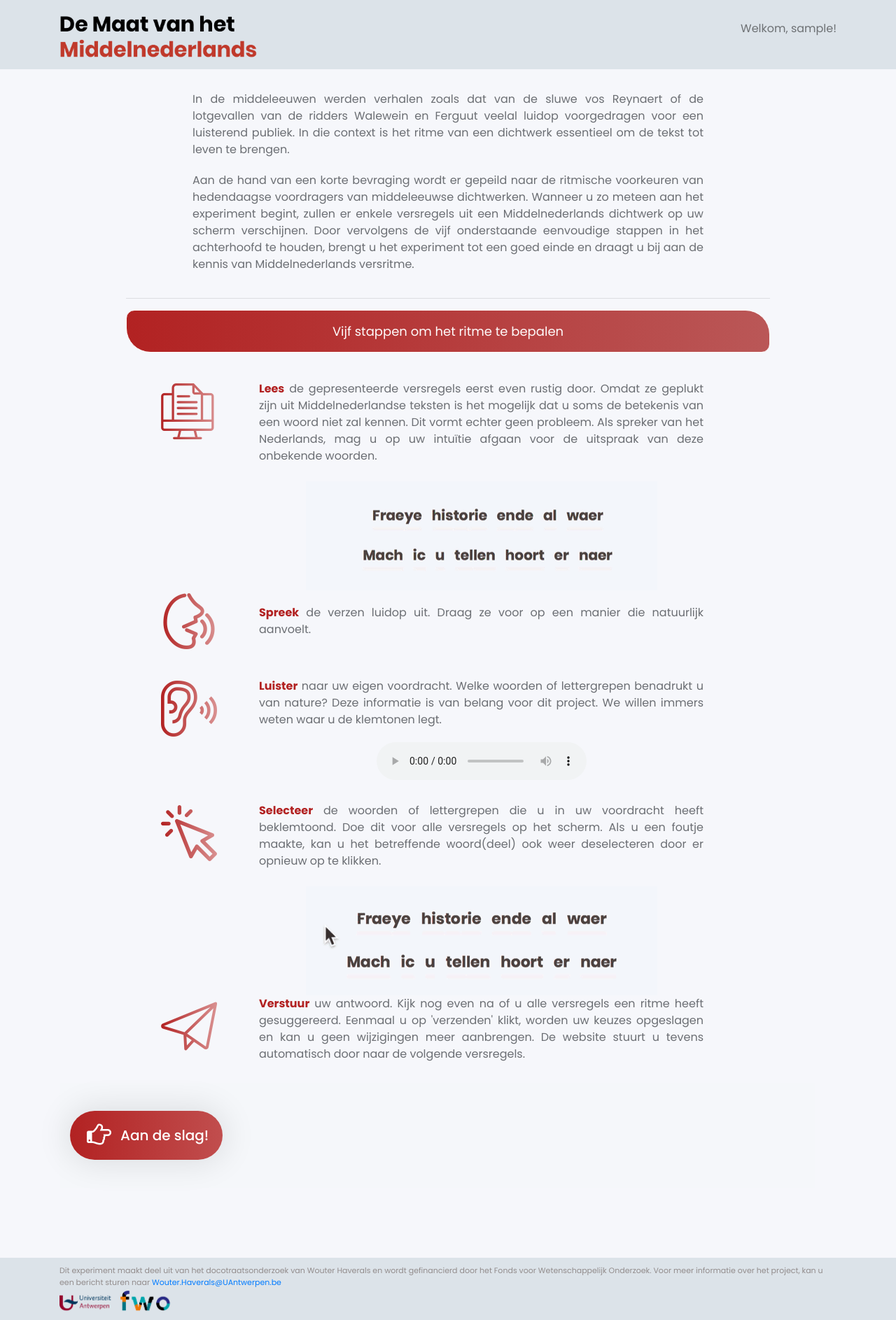
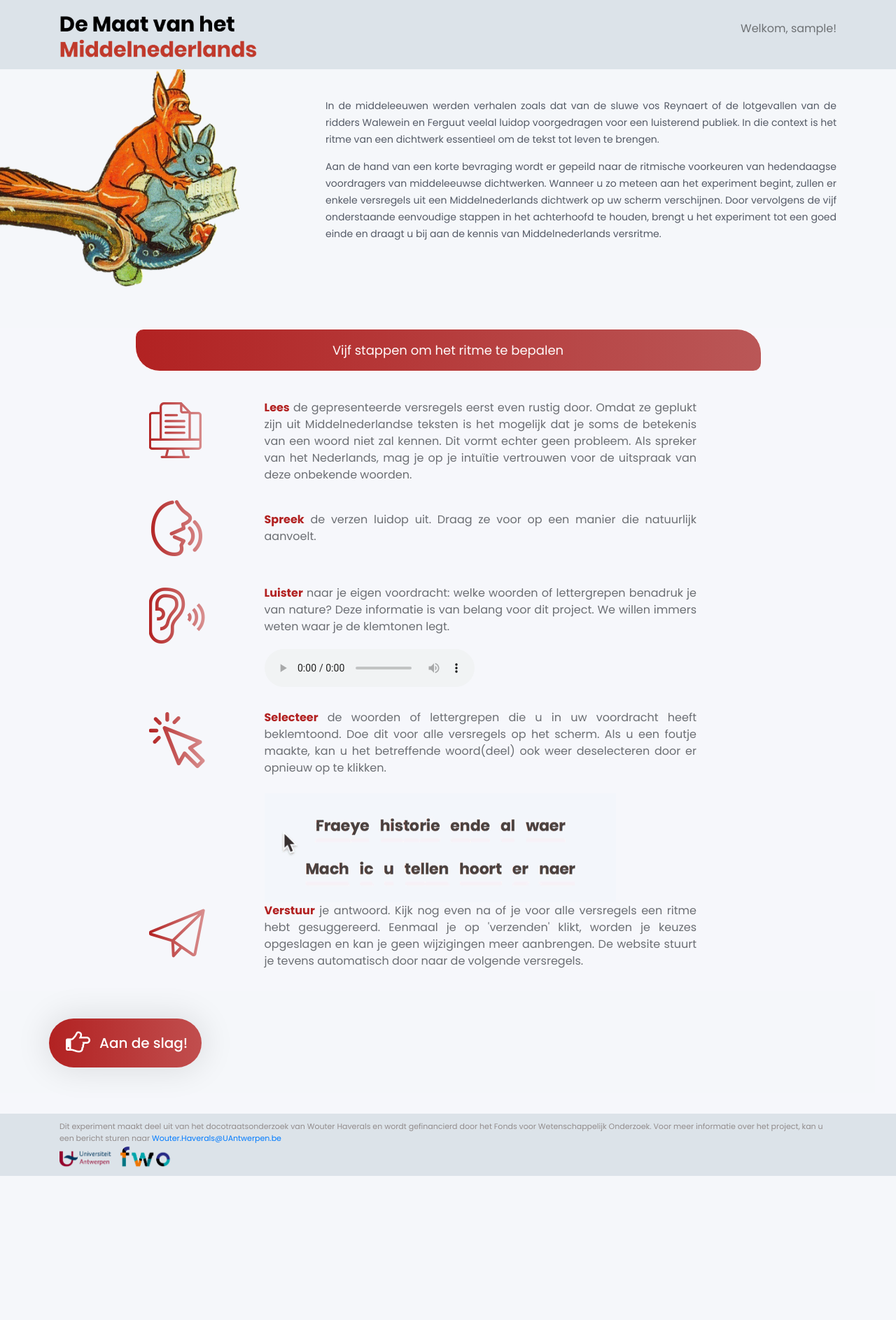
Before and after one commit to WHaverals/scanblog, a Flask app: page /task_description in a window 1280 px wide. Shown: the whole page at 70% size. After the commit the page ends 1681 px from the top, so only its background shows below. Run offline with Flask 2, Linux system fonts and the light colour scheme; the visitor is signed in with stand-in values (Sample User, id 1); data comes from the database, SQL or seed files in the repository; parts of the project's set-up code (start-up, migrations or seed data) failed here and were passed over; some libraries are stand-ins or nearby versions.

Commit message:
new index (footer deleted) and task html (new images)

```diff
--- a/app/templates/task_description.html
+++ b/app/templates/task_description.html
@@ -25,7 +25,7 @@
 	<link rel="stylesheet" type="text/css" href="../static/css/slicknav.css" media="screen">
 	<!-- Main custom css -->
 	<link rel="stylesheet" type="text/css" href="../static/css/custom.css" media="screen">
-	<link rel="stylesheet" type="text/css" href="../static/css/pages.css" media="screen">
+	<link rel="stylesheet" type="text/css" href="../static/css/pages_task.css" media="screen">
 	<!-- HTML5 shim and Respond.js for IE8 support of HTML5 elements and media queries -->
     <!-- WARNING: Respond.js doesn't work if you view the page via file:// -->
     <!--[if lt IE 9]>
@@ -48,21 +48,39 @@
 </header>
 <!-- Header Section ends -->
 
+		<!-- Page Header Section Starts -->
+	<section class="page-header">
+		<section class="main-features-layout-5">
+			<div class="container">
+				<div class="row">
+					<div class="col-md-4">
+						<!-- Feature image start -->
+						<div class="main-feature-image">
+							<img src="../static/images/rein_kleiner.png" style="margin-top: 35px" alt="" />
+						</div>
+						<!-- Feature image end -->
+					</div>
+
+					<div class="col-md-8">
+						<!-- Feature Content start -->
+						<div class="main-feature-entry">
+							<p class="text-justify">In de middeleeuwen werden verhalen zoals dat van de sluwe vos Reynaert of de lotgevallen van de ridders Walewein en Ferguut veelal luidop voorgedragen voor een luisterend publiek. In die context is het ritme van een dichtwerk essentieel om de tekst tot leven te brengen.</p>
+							<p class="text-justify">Aan de hand van een korte bevraging wordt er gepeild naar de ritmische voorkeuren van hedendaagse voordragers van middeleeuwse dichtwerken. Wanneer u zo meteen aan het experiment begint, zullen er enkele versregels uit een Middelnederlands dichtwerk op uw scherm verschijnen. Door vervolgens de vijf onderstaande eenvoudige stappen in het achterhoofd te houden, brengt u het experiment tot een goed einde en draagt u bij aan de kennis van Middelnederlands versritme.</p>
+						</div>
+						<!-- Feature Content end -->
+					</div>
+				</div>
+			</div>
+	</section>
+	</section>
+	<!-- Banner Section Ends -->
 
 	<!-- Blog Page starts -->
 	<div class="page-blog">
 		<div class="container">
-			<div class="row">
-			  <div class="col-md-8 offset-md-2">
-
-				  <p class="text-justify">In de middeleeuwen werden verhalen zoals dat van de sluwe vos Reynaert of de lotgevallen van de ridders Walewein en Ferguut veelal luidop voorgedragen voor een luisterend publiek. In die context is het ritme van een dichtwerk essentieel om de tekst tot leven te brengen. </p>
-
-				  <p class="text-justify">Aan de hand van een korte bevraging wordt er gepeild naar de ritmische voorkeuren van hedendaagse voordragers van middeleeuwse dichtwerken. Wanneer u zo meteen aan het experiment begint, zullen er enkele versregels uit een Middelnederlands dichtwerk op uw scherm verschijnen. Door vervolgens de vijf onderstaande eenvoudige stappen in het achterhoofd te houden, brengt u het experiment tot een goed einde en draagt u bij aan de kennis van Middelnederlands versritme.</p>
-
-				</div>
+				<!-- Main Features section starts -->
 
 				<div class="col-md-10 offset-md-1">
-					<hr></hr>
 					<p style="margin-bottom: 40px" class="msg msg-danger">Vijf stappen om het ritme te bepalen</p>
 				</div>
 
@@ -78,7 +96,7 @@
 					<!-- service single box end -->
 			  </div>
 			  <div class="col-lg-7 col-xl-7 col-md-7 wow fadeInUp">
-			    <p class="text-justify" ><taskword><strong>Lees</strong></taskword> de gepresenteerde versregels eerst even rustig door. Omdat ze geplukt zijn uit Middelnederlandse teksten is het mogelijk dat u soms de betekenis van een woord niet zal kennen. Dit vormt echter geen probleem. Als spreker van het Nederlands, mag u op uw intuïtie afgaan voor de uitspraak van deze onbekende woorden.</p><img src="../static/images/verses_show.gif" alt="" />
+			    <p class="text-justify" ><taskword><strong>Lees</strong></taskword> de gepresenteerde versregels eerst even rustig door. Omdat ze geplukt zijn uit Middelnederlandse teksten is het mogelijk dat je soms de betekenis van een woord niet zal kennen. Dit vormt echter geen probleem. Als spreker van het Nederlands, mag je op je intuïtie vertrouwen voor de uitspraak van deze onbekende woorden.</p>
 			  </div>
 
 			  <div class="col-lg-3 col-xl-2 offset-xl-1 col-md-3">
@@ -100,7 +118,8 @@ de verzen luidop uit. Draag ze voor op een manier die natuurlijk aanvoelt.</p>
 					<!-- service single box end -->
 				</div>
 
-				<div class="col-lg-7 col-xl-7 col-md-7 wow fadeInUp"><p class="text-justify"><taskword><strong>Luister</strong></taskword> naar uw eigen voordracht. Welke woorden of lettergrepen benadrukt u van nature? Deze informatie is van belang voor dit project. We willen immers weten waar u de klemtonen legt.</p>
+				<div class="col-lg-7 col-xl-7 col-md-7 wow fadeInUp"><p class="text-justify"><taskword><strong>Luister</strong></taskword>
+naar je eigen voordracht: welke woorden of lettergrepen benadruk je van nature? Deze informatie is van belang voor dit project. We willen immers weten waar je de klemtonen legt.</p>
 				  <audio controls style="margin-bottom:25px">
 					  <source src="../static/audio/fraeye.mp3" type="audio/mpeg"> Your browser does not support the audio element.
 				  </audio><br>
@@ -122,11 +141,12 @@ de verzen luidop uit. Draag ze voor op een manier die natuurlijk aanvoelt.</p>
 				</div>
 					<!-- service single box end -->
 			</div>
-			  <div class="col-lg-7 col-xl-7 col-md-7 wow fadeInUp"><p class="text-justify"><taskword><strong>Verstuur</strong></taskword> uw antwoord. Kijk nog even na of u alle versregels een ritme heeft gesuggereerd. Eenmaal u op 'verzenden' klikt, worden uw keuzes opgeslagen en kan u geen wijzigingen meer aanbrengen. De website stuurt u tevens automatisch door naar de volgende versregels.</p></div>
+			  <div class="col-lg-7 col-xl-7 col-md-7 wow fadeInUp"><p class="text-justify"><taskword><strong>Verstuur</strong></taskword> je antwoord. Kijk nog even na of je voor alle versregels een ritme hebt gesuggereerd. Eenmaal je op 'verzenden' klikt, worden je keuzes opgeslagen en kan je geen wijzigingen meer aanbrengen. De website stuurt je tevens automatisch door naar de volgende versregels.</p></div>
 			<br></br>
 		  	</div>
 			</div>
 		</div>
+	</div>
 	</div>
 	<!-- Blog Page ends -->
 
@@ -142,8 +162,6 @@ de verzen luidop uit. Draag ze voor op een manier die natuurlijk aanvoelt.</p>
 			</div>
 		</div>
 	</section>
-	</div>
-</div>
 
 	<!-- Download Apps section ends -->
 
```
Also changed, not shown: app/templates/index.html (+1 -18 lines).
